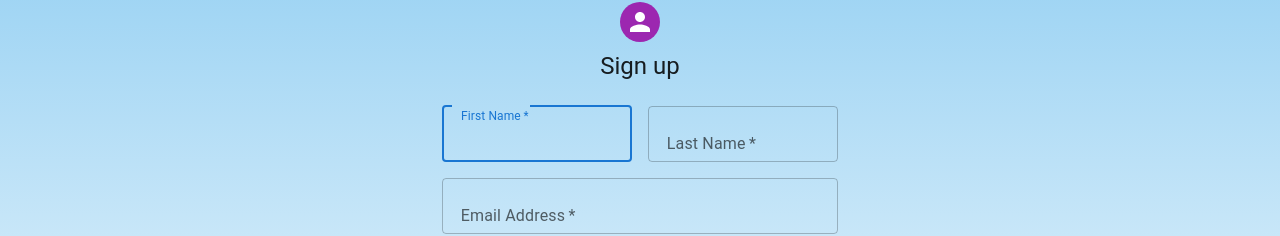
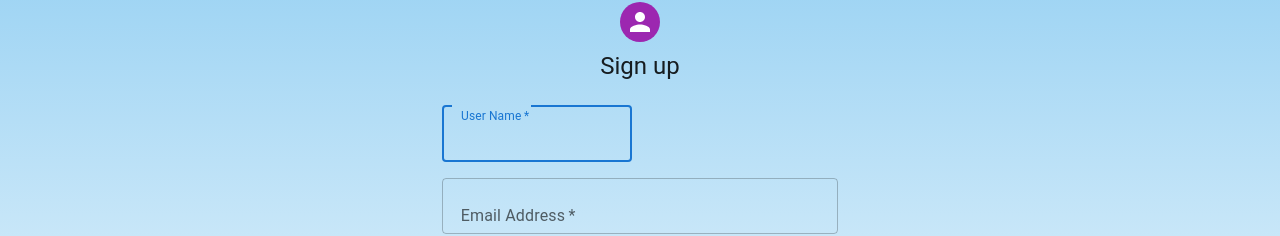
Before and after one commit to CBshmear/big-ole-3, a React (Create React App) app in the folder client/: page /signup in a window 1280 px wide. Shown: the part 296-532 px from the top of the page. Built offline with nearby package versions, Linux system fonts and the light colour scheme.

Commit message:
changed signup form

```diff
--- a/client/src/components/pages/Signup.js
+++ b/client/src/components/pages/Signup.js
@@ -12,7 +12,7 @@
 import Typography from "@mui/material/Typography";
 import Container from "@mui/material/Container";
 import { createTheme, ThemeProvider } from "@mui/material/styles";
-
+import Auth from "../../utils/auth";
 const theme = createTheme();
 
 export default function SignUp() {
@@ -53,24 +53,15 @@
               <Grid item xs={12} sm={6}>
                 <TextField
                   autoComplete="given-name"
-                  name="firstName"
+                  name="username"
                   required
                   fullWidth
-                  id="firstName"
-                  label="First Name"
+                  id="userName"
+                  label="User Name"
                   autoFocus
                 />
               </Grid>
-              <Grid item xs={12} sm={6}>
-                <TextField
-                  required
-                  fullWidth
-                  id="lastName"
-                  label="Last Name"
-                  name="lastName"
-                  autoComplete="family-name"
-                />
-              </Grid>
+
               <Grid item xs={12}>
                 <TextField
                   required
```
